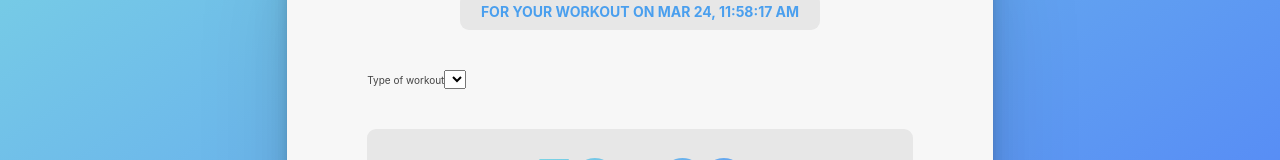
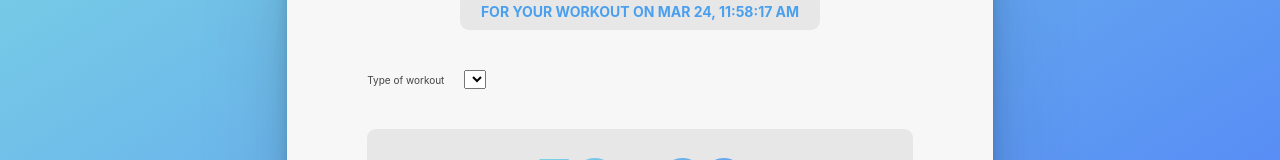
Before and after one commit to njahi/Workout-Timer, a React (Vite) app: page / in a window 1280 px wide. Shown: the part 327-487 px from the top of the page. Built offline with nearby package versions, Linux system fonts and the light colour scheme.

Commit message:
styled the form div

```diff
--- a/src/index.css
+++ b/src/index.css
@@ -83,6 +83,11 @@ form {
   gap: 3rem;
   margin-bottom: 4rem;
 }
+form div {
+  display: flex;
+  align-items: center;
+  gap: 2rem;
+}
 section {
   display: flex;
   align-items: center;
```
